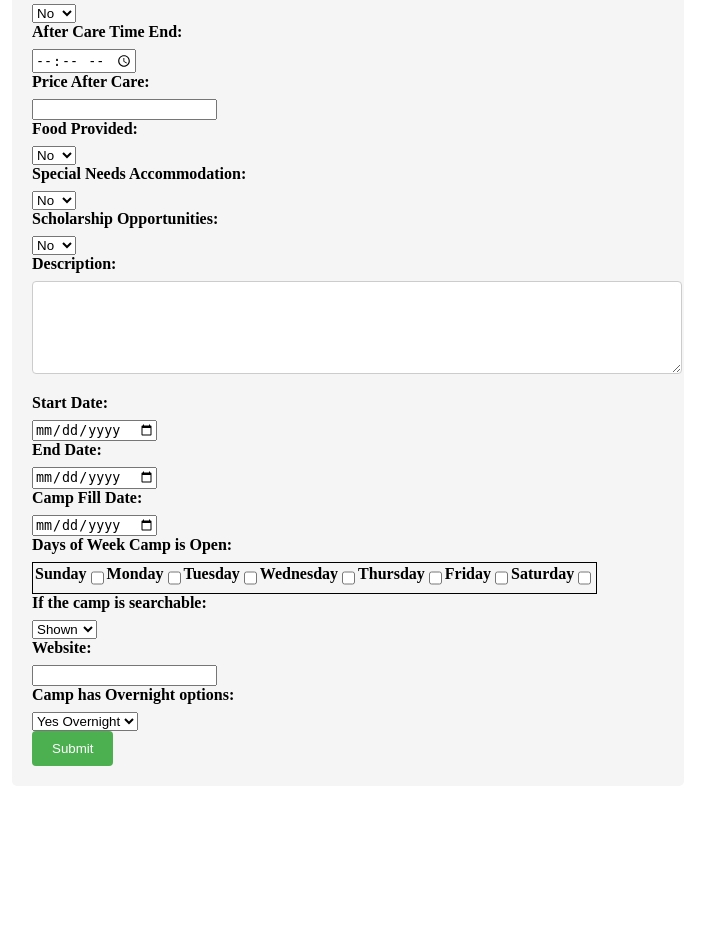
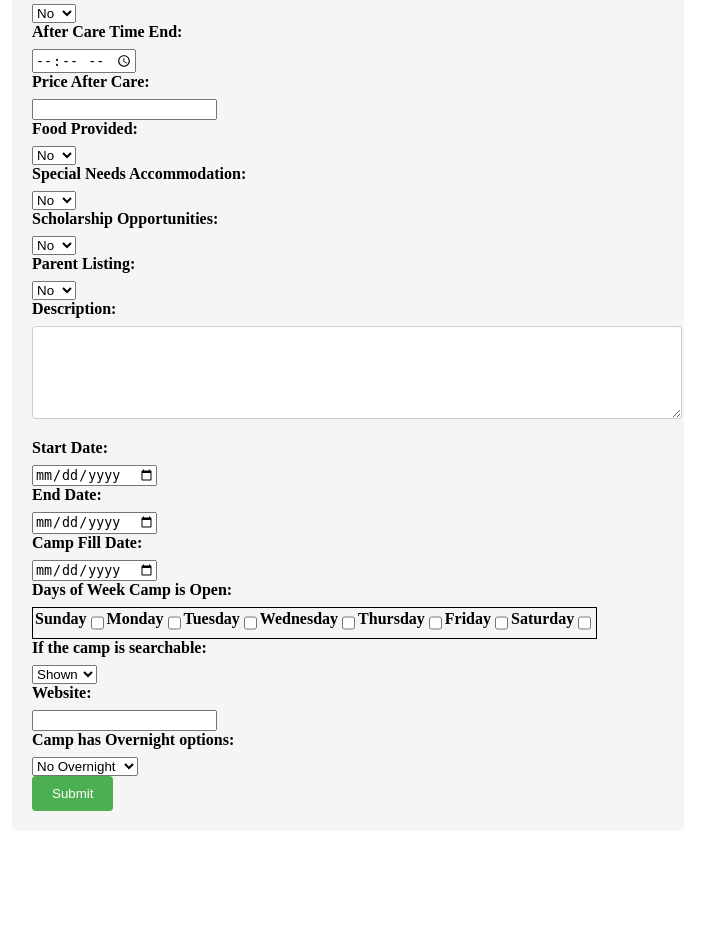
Before and after one commit to edreitlein/schoolsout, a PHP site: page /campUpload.php in a window 1280 px wide. Shown: the part 873-1804 px from the top of the page, without its empty margins (292-1005 px from the left). Before the commit the page ends 1639 px from the top, so only its background shows below. Run offline with PHP 8.4, Linux system fonts and the light colour scheme.

Commit message:
parent listing upload/search

```diff
--- a/campUpload.php
+++ b/campUpload.php
@@ -419,6 +419,16 @@ if ($_SERVER["REQUEST_METHOD"] == "POST") {
     }
   }
 
+  if(!empty($_POST['parent_list'])){
+    $_POST['parent_list'] = test_input($_POST['parent_list']);
+    if($_POST['parent_list']!="1" && $_POST['parent_list']!="0"){
+      $hasError = 1;
+      echo "parent_list option was not 1 or 0!";
+      echo $_POST['parent_list'];
+      echo gettype($_POST['parent_list']);
+    }
+  }
+
 
 
 // post data-validation to prevent xss and sql injection, now sending to db
@@ -458,9 +468,9 @@ if ($_SERVER["REQUEST_METHOD"] == "POST") {
 
 
         if($hasError == 0){//change to $hasError == 0  for prod.
-        $insertQuery = "INSERT INTO camp_info (account_id,name, street_address,city,state,zipcode,activity,price,ages_served, start_time,end_time,after_care,after_care_time_end,price_after_care,food_provided,special_needs_accom,scholarship_opps,description,camp_start_date,camp_end_date,camp_fill_date,camp_days_of_week,camp_visible,website_link,overnight) VALUES (?,?,?,?,?,?,?,?,?,?,?,?,?,?,?,?,?,?,?,?,?,?,?,?,?)";//may have to work with current_timestamp
+        $insertQuery = "INSERT INTO camp_info (account_id,name, street_address,city,state,zipcode,activity,price,ages_served, start_time,end_time,after_care,after_care_time_end,price_after_care,food_provided,special_needs_accom,scholarship_opps,description,camp_start_date,camp_end_date,camp_fill_date,camp_days_of_week,camp_visible,website_link,overnight,parent_list) VALUES (?,?,?,?,?,?,?,?,?,?,?,?,?,?,?,?,?,?,?,?,?,?,?,?,?,?)";//may have to work with current_timestamp
         $stmd = $mysqli->prepare($insertQuery);
-        $stmd->bind_param("issssssdsssisdiiisssssisi",$_POST["account_id"],$name,$_POST['street_address'],$_POST['city'],$_POST['state'],$_POST['zipcode'],$_POST['activity'], $price, $_POST['ages_served'], $_POST['start_time'], $_POST['end_time'], $_POST['after_care'], $_POST['after_care_end_time'], $_POST['price_after_care'], $_POST['food_provided'], $_POST['special_needs_accom'], $_POST['scholarship_opps'], $_POST['description'],$_POST['camp_start_date'],$_POST['camp_end_date'],$_POST['camp_fill_date'],$camp_days_of_week,$_POST['camp_visible'],$_POST['website_link'],$_POST['overnight']);
+        $stmd->bind_param("issssssdsssisdiiisssssisii",$_POST["account_id"],$name,$_POST['street_address'],$_POST['city'],$_POST['state'],$_POST['zipcode'],$_POST['activity'], $price, $_POST['ages_served'], $_POST['start_time'], $_POST['end_time'], $_POST['after_care'], $_POST['after_care_end_time'], $_POST['price_after_care'], $_POST['food_provided'], $_POST['special_needs_accom'], $_POST['scholarship_opps'], $_POST['description'],$_POST['camp_start_date'],$_POST['camp_end_date'],$_POST['camp_fill_date'],$camp_days_of_week,$_POST['camp_visible'],$_POST['website_link'],$_POST['overnight'],$_POST['parent_list']);
         if($stmd->execute()){
             echo '<script>alert("listing uploaded!")
             const waitFunction = async () => {
@@ -653,6 +663,14 @@ if ($_SERVER["REQUEST_METHOD"] == "POST") {
         </select>
         <!-- <input type="text" id="scholarship_opps" name="scholarship_opps" ><br> -->
 
+        <label for="parent_list"title="If the listing is for several camps on
+        a different website">Parent Listing:</label>
+        <select id="parent_list" name="parent_list">
+          <option value="1">Yes</option>
+          <option value="0" selected >No</option>
+        </select>
+
+
         <label for="description">Description:</label>
         <?php if($descripErr != '') echo "<span style='color:red;'>$descripErr</span>" ?>
         <textarea id="description" name="description" rows="5" ></textarea><br>
@@ -707,8 +725,8 @@ if ($_SERVER["REQUEST_METHOD"] == "POST") {
 
         <label for="overnight">Camp has Overnight options:</label>
         <select id="overnight" name="overnight">
-            <option value="0">No Overnight</option>
-            <option value="1" selected>Yes Overnight</option>
+            <option value="0" selected>No Overnight</option>
+            <option value="1" >Yes Overnight</option>
         </select><br>
 
 
```
Also changed, not shown: search.php (+26 -1 lines), 2 other files.
